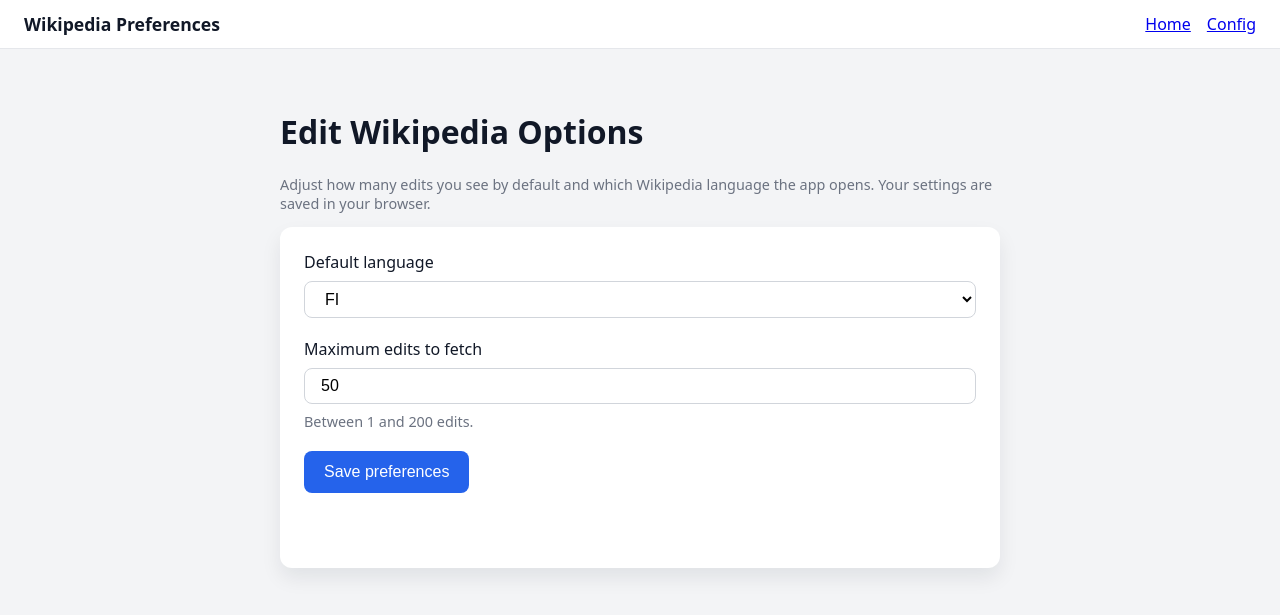
After one commit to Wikimedia-Suomi/PendingChangesBot-temp, a Django app: page /config/ in a window 1280 px wide. The commit adds this page. Shown: the top 615 px of the page. Run offline with Django 4.2, Linux system fonts and the light colour scheme.

Commit message:
Add configurable language options and config page

```diff
--- /dev/null
+++ b/backend/recentchanges/templates/recentchanges/config.html
@@ -0,0 +1,213 @@
+<!DOCTYPE html>
+<html lang="en">
+  <head>
+    <meta charset="UTF-8" />
+    <meta name="viewport" content="width=device-width, initial-scale=1.0" />
+    <title>Wikipedia Configuration</title>
+    <style>
+      :root {
+        font-family: system-ui, -apple-system, BlinkMacSystemFont, "Segoe UI", sans-serif;
+        background: #f3f4f6;
+        color: #111827;
+      }
+
+      body {
+        margin: 0;
+        padding: 0;
+      }
+
+      .top-bar {
+        background: white;
+        border-bottom: 1px solid #e5e7eb;
+        padding: 0.75rem 1.5rem;
+        display: flex;
+        align-items: center;
+        justify-content: space-between;
+        gap: 1rem;
+      }
+
+      .brand {
+        font-weight: 600;
+        font-size: 1.1rem;
+      }
+
+      .nav-actions {
+        display: flex;
+        align-items: center;
+        gap: 1rem;
+        flex-wrap: wrap;
+      }
+
+      main {
+        max-width: 720px;
+        margin: 0 auto;
+        padding: 2.5rem 1.5rem 3rem;
+      }
+
+      form {
+        background: white;
+        padding: 1.5rem;
+        border-radius: 0.75rem;
+        box-shadow: 0 10px 20px rgba(15, 23, 42, 0.08);
+        display: grid;
+        gap: 1.25rem;
+      }
+
+      label {
+        display: grid;
+        gap: 0.5rem;
+      }
+
+      select,
+      input[type='number'] {
+        padding: 0.5rem 1rem;
+        font-size: 1rem;
+        border-radius: 0.5rem;
+        border: 1px solid #d1d5db;
+        background: white;
+      }
+
+      button {
+        padding: 0.75rem 1.25rem;
+        font-size: 1rem;
+        border-radius: 0.5rem;
+        border: none;
+        background: #2563eb;
+        color: white;
+        cursor: pointer;
+        justify-self: start;
+      }
+
+      button:hover {
+        background: #1d4ed8;
+      }
+
+      .status {
+        font-size: 0.95rem;
+        color: #059669;
+      }
+
+      .hint {
+        font-size: 0.9rem;
+        color: #6b7280;
+      }
+    </style>
+  </head>
+  <body>
+    <header class="top-bar">
+      <div class="brand">Wikipedia Preferences</div>
+      <div class="nav-actions">
+        <a href="{{ home_url }}">Home</a>
+        <a href="{{ config_url }}" aria-current="page">Config</a>
+      </div>
+    </header>
+    <main>
+      <h1>Edit Wikipedia Options</h1>
+      <p class="hint">
+        Adjust how many edits you see by default and which Wikipedia language the app opens.
+        Your settings are saved in your browser.
+      </p>
+      <form id="config-form">
+        <label>
+          Default language
+          <select id="language"></select>
+        </label>
+        <label>
+          Maximum edits to fetch
+          <input type="number" id="limit" min="{{ min_edit_limit }}" max="{{ max_edit_limit }}" step="1" />
+          <span class="hint">Between {{ min_edit_limit }} and {{ max_edit_limit }} edits.</span>
+        </label>
+        <button type="submit">Save preferences</button>
+        <p class="status" id="status" role="status" aria-live="polite"></p>
+      </form>
+    </main>
+
+    <script>
+      const supportedLanguages = JSON.parse('{{ supported_languages_json|escapejs }}');
+      const defaultLanguage = '{{ default_language|escapejs }}';
+      const defaultEditLimit = Number('{{ default_edit_limit|escapejs }}') || 50;
+      const minEditLimit = Number('{{ min_edit_limit|escapejs }}') || 1;
+      const maxEditLimit = Number('{{ max_edit_limit|escapejs }}') || 200;
+      const storageKey = 'recentChangesPreferences';
+
+      const clampLimit = (value) => {
+        const parsed = Number.parseInt(value ?? defaultEditLimit, 10);
+        if (!Number.isFinite(parsed)) {
+          return defaultEditLimit;
+        }
+        return Math.min(maxEditLimit, Math.max(minEditLimit, parsed));
+      };
+
+      const loadPreferences = () => {
+        try {
+          const raw = localStorage.getItem(storageKey);
+          if (!raw) {
+            return {};
+          }
+          const parsed = JSON.parse(raw);
+          if (!parsed || typeof parsed !== 'object') {
+            return {};
+          }
+          return parsed;
+        } catch (error) {
+          console.warn('Failed to load preferences:', error);
+          return {};
+        }
+      };
+
+      const persistPreferences = (preferences) => {
+        try {
+          localStorage.setItem(storageKey, JSON.stringify(preferences));
+        } catch (error) {
+          console.warn('Failed to save preferences:', error);
+        }
+      };
+
+      const languageSelect = document.getElementById('language');
+      const limitInput = document.getElementById('limit');
+      const statusElement = document.getElementById('status');
+
+      const renderLanguages = () => {
+        languageSelect.innerHTML = '';
+        supportedLanguages.forEach((lang) => {
+          const option = document.createElement('option');
+          option.value = lang;
+          option.textContent = lang.toUpperCase();
+          languageSelect.appendChild(option);
+        });
+      };
+
+      const populateForm = () => {
+        const preferences = loadPreferences();
+        const selectedLanguage =
+          preferences.language && supportedLanguages.includes(preferences.language)
+            ? preferences.language
+            : defaultLanguage;
+        const limit = clampLimit(preferences.limit);
+        languageSelect.value = selectedLanguage;
+        limitInput.value = limit;
+      };
+
+      renderLanguages();
+      populateForm();
+
+      document.getElementById('config-form').addEventListener('submit', (event) => {
+        event.preventDefault();
+        const selectedLanguage = languageSelect.value;
+        const limit = clampLimit(limitInput.value);
+        limitInput.value = limit;
+        const preferences = {
+          language: supportedLanguages.includes(selectedLanguage)
+            ? selectedLanguage
+            : defaultLanguage,
+          limit,
+        };
+        persistPreferences(preferences);
+        statusElement.textContent = 'Preferences saved successfully!';
+        setTimeout(() => {
+          statusElement.textContent = '';
+        }, 3000);
+      });
+    </script>
+  </body>
+</html>
--- a/backend/recentchanges/urls.py
+++ b/backend/recentchanges/urls.py
@@ -1,11 +1,12 @@
 """URL patterns for the recentchanges app."""
 from django.urls import path
 
-from .views import RecentEditsPageView, RecentEditsView
+from .views import ConfigPageView, RecentEditsPageView, RecentEditsView
 
 app_name = 'recentchanges'
 
 urlpatterns = [
     path('', RecentEditsPageView.as_view(), name='recent_edits_page'),
+    path('config/', ConfigPageView.as_view(), name='config_page'),
     path('api/recent-edits/', RecentEditsView.as_view(), name='recent_edits'),
 ]
--- a/backend/recentchanges/views.py
+++ b/backend/recentchanges/views.py
@@ -11,8 +11,11 @@ from django.views.generic import TemplateView
 
 from .services import RecentChangesError, fetch_recent_edits
 
-SUPPORTED_LANGUAGES = {'fi', 'en'}
+SUPPORTED_LANGUAGES = {'fi', 'en', 'hu', 'pl'}
 DEFAULT_LANGUAGE = 'fi'
+DEFAULT_EDIT_LIMIT = 50
+MIN_EDIT_LIMIT = 1
+MAX_EDIT_LIMIT = 200
 
 
 class RecentEditsPageView(TemplateView):
@@ -34,6 +37,10 @@ class RecentEditsPageView(TemplateView):
                 'supported_languages_json': json.dumps(supported_languages),
                 'default_language': default_language,
                 'api_url': reverse('recentchanges:recent_edits'),
+                'config_url': reverse('recentchanges:config_page'),
+                'default_edit_limit': DEFAULT_EDIT_LIMIT,
+                'min_edit_limit': MIN_EDIT_LIMIT,
+                'max_edit_limit': MAX_EDIT_LIMIT,
             }
         )
         return context
@@ -54,7 +61,14 @@ class RecentEditsView(View):
             )
 
         try:
-            edits = fetch_recent_edits(language)
+            limit_param = request.GET.get('limit')
+            try:
+                limit = int(limit_param) if limit_param is not None else DEFAULT_EDIT_LIMIT
+            except (TypeError, ValueError):
+                limit = DEFAULT_EDIT_LIMIT
+            limit = max(MIN_EDIT_LIMIT, min(MAX_EDIT_LIMIT, limit))
+
+            edits = fetch_recent_edits(language, limit=limit)
         except RecentChangesError as exc:
             return JsonResponse({'error': str(exc)}, status=503)
 
@@ -62,6 +76,32 @@ class RecentEditsView(View):
             {
                 'language': language,
                 'supported_languages': sorted(SUPPORTED_LANGUAGES),
+                'limit': limit,
                 'edits': edits,
             }
         )
+
+
+class ConfigPageView(TemplateView):
+    """Render the configuration page for Wikipedia preferences."""
+
+    template_name = 'recentchanges/config.html'
+
+    def get_context_data(self, **kwargs: Any) -> dict[str, Any]:
+        context = super().get_context_data(**kwargs)
+        supported_languages = sorted(SUPPORTED_LANGUAGES)
+        default_language = (
+            DEFAULT_LANGUAGE if DEFAULT_LANGUAGE in SUPPORTED_LANGUAGES else (supported_languages[0] if supported_languages else '')
+        )
+        context.update(
+            {
+                'supported_languages_json': json.dumps(supported_languages),
+                'default_language': default_language,
+                'home_url': reverse('recentchanges:recent_edits_page'),
+                'config_url': reverse('recentchanges:config_page'),
+                'default_edit_limit': DEFAULT_EDIT_LIMIT,
+                'min_edit_limit': MIN_EDIT_LIMIT,
+                'max_edit_limit': MAX_EDIT_LIMIT,
+            }
+        )
+        return context
```
Also changed, not shown: backend/recentchanges/templates/recentchanges/index.html (+108 -11 lines), backend/recentchanges/tests.py (+59 -2 lines).
